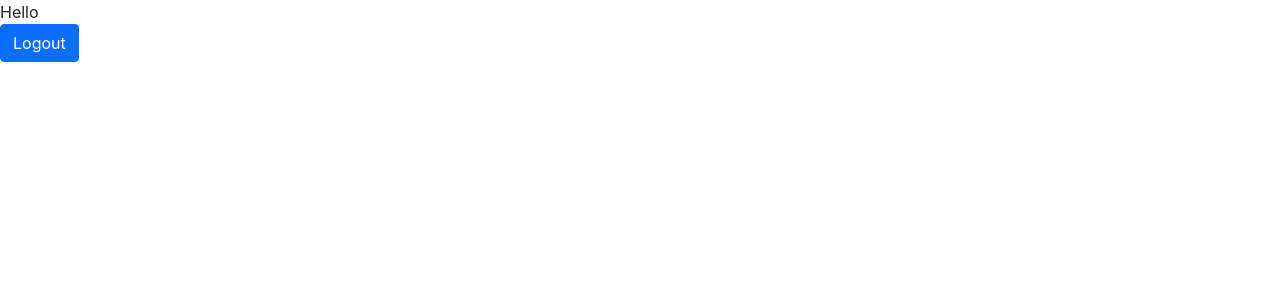
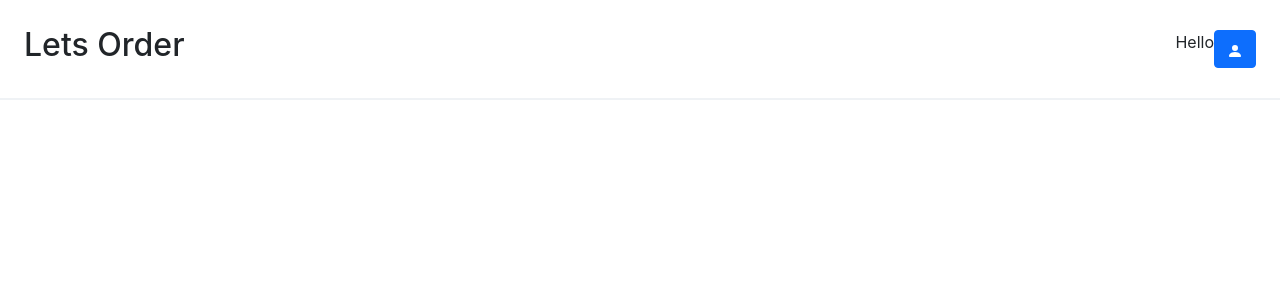
Before and after one commit to shivangipatodiya/food-delivery-app, a React (Create React App) app in the folder client-side/: page / in a window 1280 px wide. Shown: the top 300 px of the page. Built offline with nearby package versions, Linux system fonts and the light colour scheme; sample sign-in values are in the browser's storage.

Commit message:
create navbar WIP

```diff
--- a/client-side/package.json
+++ b/client-side/package.json
@@ -18,6 +18,7 @@
     "react-dom": "^17.0.2",
     "react-facebook-login": "^4.1.1",
     "react-google-login": "^5.2.2",
+    "react-icons": "^4.3.1",
     "react-router-dom": "^6.1.1",
     "react-scripts": "^5.0.0",
     "sass": "^1.45.0",
--- a/client-side/src/components/Home.js
+++ b/client-side/src/components/Home.js
@@ -1,20 +1,11 @@
-import { useNavigate } from "react-router-dom";
-import apiHelpers from "../helpers/apiHelpers";
-import Button from "react-bootstrap/Button";
+import Navbar from "./Navbar";
 
 export default function Home(props) {
-  const navigate = useNavigate();
+
   const user = JSON.parse(localStorage.getItem("user"));
   console.log(user)
-  const handleLogout = async () => {
-    localStorage.removeItem("session-token");
-    localStorage.removeItem("user");
-    navigate("/login");
-  }
+
   return (<>
-  <div>Hello {user.firstname}</div>
-  <Button onClick={handleLogout}>
-        Logout
-      </Button>
+  <Navbar user={user} />
   </>)
 }
--- /dev/null
+++ b/client-side/src/components/Navbar.jsx
@@ -0,0 +1,26 @@
+import Button from "react-bootstrap/Button";
+import { BsFillPersonFill } from "react-icons/bs";
+import "./navbar.scss";
+import { useNavigate } from "react-router-dom";
+
+export default function Navbar(props) {
+  const user = JSON.parse(localStorage.getItem("user"));
+  const navigate = useNavigate();
+  console.log(user);
+  const handleLogout = async () => {
+    localStorage.removeItem("session-token");
+    localStorage.removeItem("user");
+    navigate("/login");
+  };
+  return (
+    <div className="navbar">
+      <h2>Lets Order</h2>
+      <div className="user">
+        <div>Hello {props.user.firstname}</div>
+        <Button onClick={handleLogout}>
+          <BsFillPersonFill />
+        </Button>
+      </div>
+    </div>
+  );
+}
--- /dev/null
+++ b/client-side/src/components/navbar.scss
@@ -0,0 +1,21 @@
+.navbar {
+  display:flex;
+  justify-content: space-between;
+  // position: fixed;
+	top: 0;
+	left: 0;
+  border-bottom: 2px solid #eff2f5;;
+	z-index: 9999;
+	width: 100%;
+	height: 120px;
+	padding: 1.5em 1.5em;
+	width: 100%;
+	height: 100px;
+	display: flex;
+	align-items: center;
+}
+
+.user {
+  display:flex;
+  justify-content: space-between;
+}
```
Also changed, not shown: 2 other files (tests, documents, lock files or other folders).
